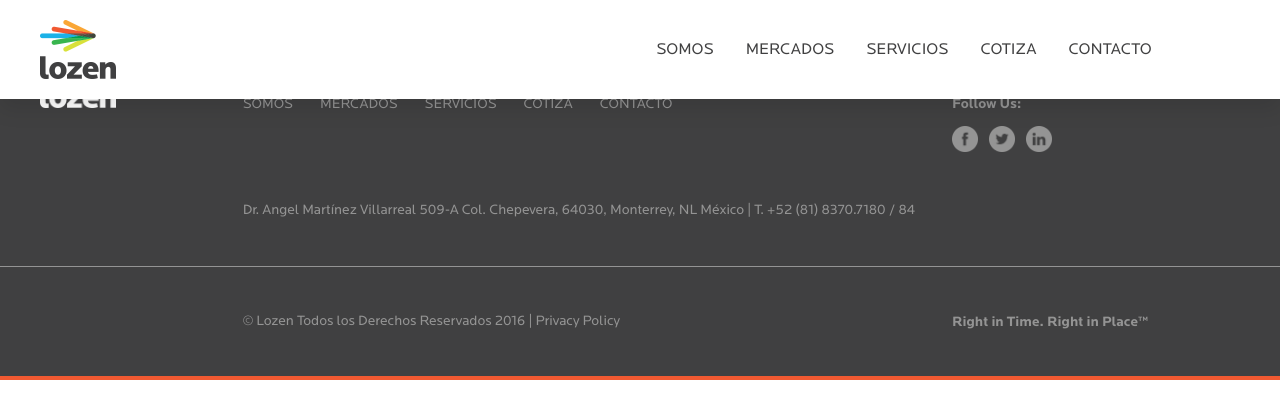
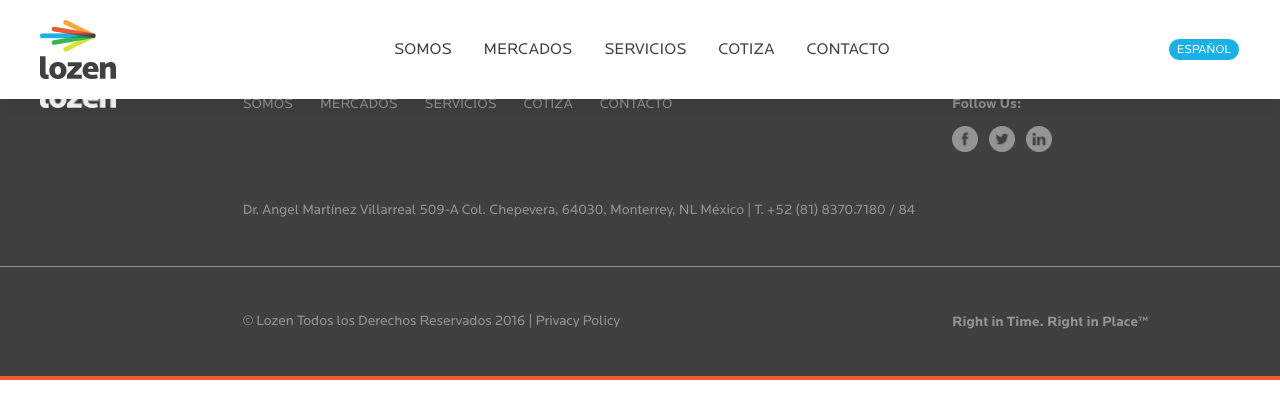
Before and after one commit to aka-cronos/lozen.com, a website: page contacto.html in a window 1280 px wide. Drawn offline with Linux system fonts and the light colour scheme.

Commit message:
Add mainHeader in sections

```diff
--- a/contacto.html
+++ b/contacto.html
@@ -18,8 +18,9 @@
       <a class="mainNav-item" href="/servicios.html">SERVICIOS</a>
       <a class="mainNav-item" href="/cotiza.html">COTIZA</a>
       <a class="mainNav-item" href="/contacto.html">CONTACTO</a>
-      <a class="btn lang" href="#">ESPAÑOL</a>
     </nav>
+
+    <a class="btn__lang" href="#">ESPAÑOL</a>
   </header>
 
   <footer>
```
Also changed, not shown: cotiza.html (+2 -1 lines), mercados.html (+1 -1 lines), servicios.html (+2 -2 lines), somos.html (+1 -1 lines).
